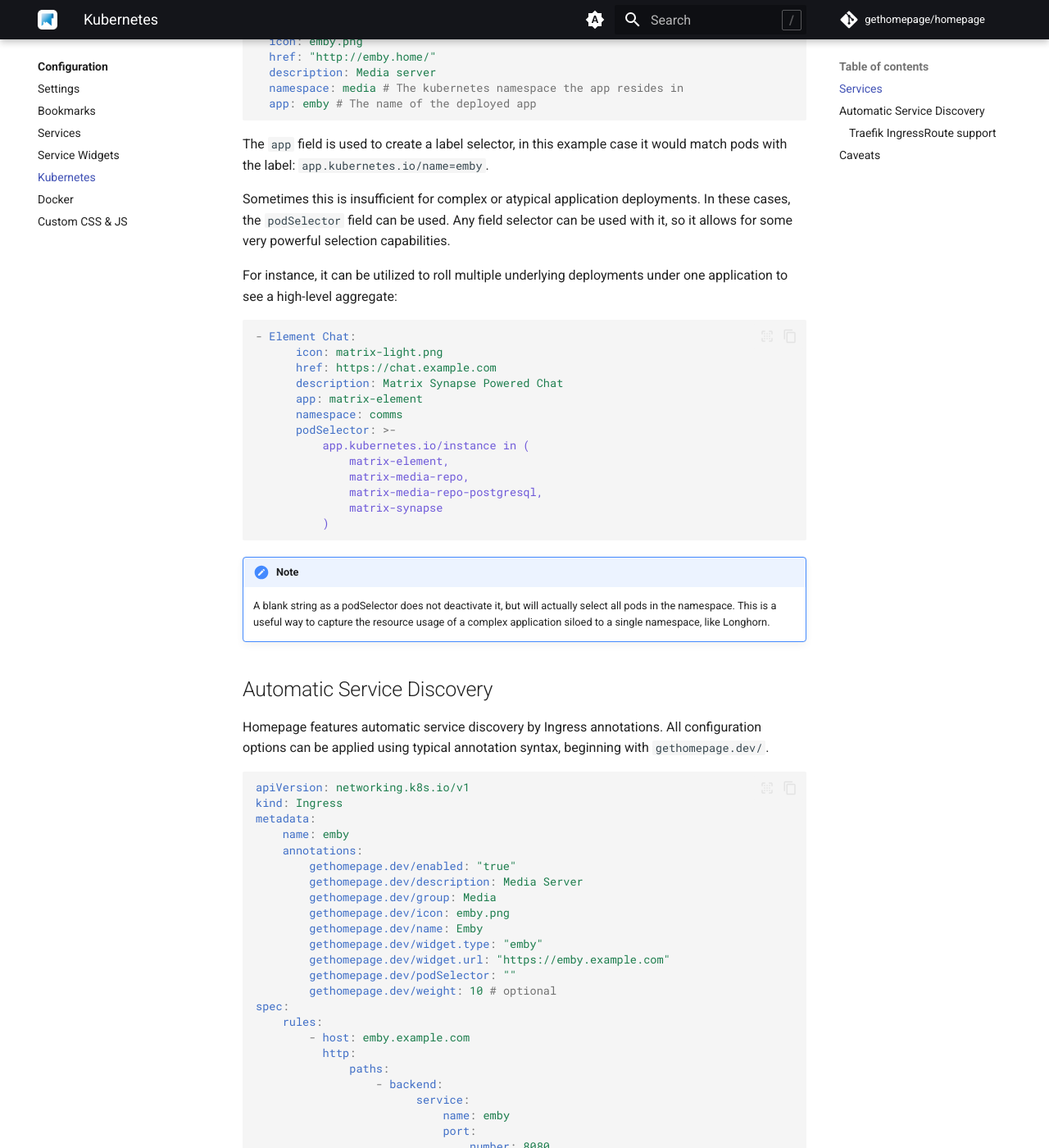
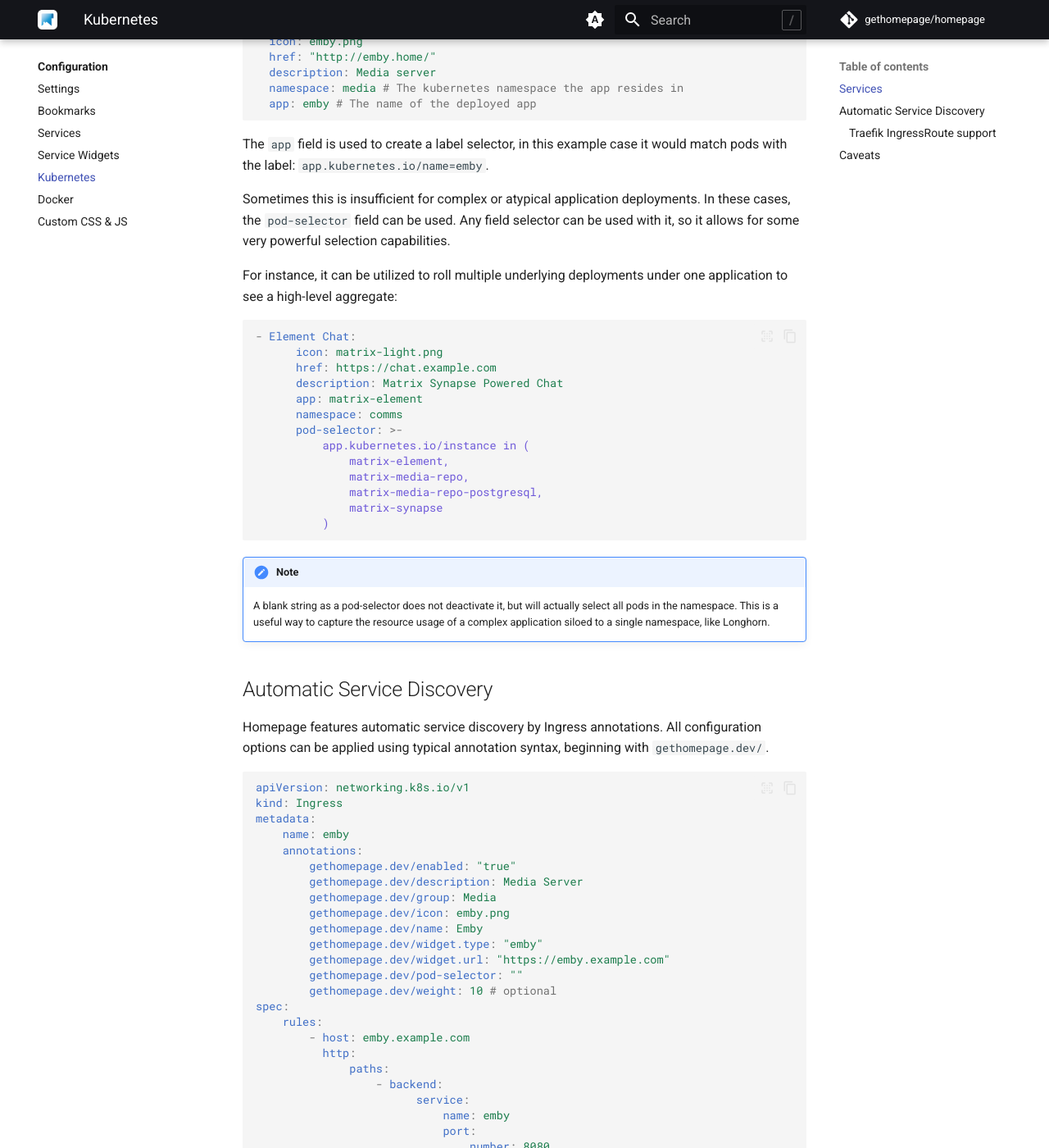
Before and after one commit to jobstar-git/home_p, an MkDocs documentation site: the page built from docs/configs/kubernetes.md, in a window 1280 px wide and 1400 px high, scrolled down 782 px. Shown: the whole window at 82% size. Built offline with MkDocs 1.6.1 and Material for MkDocs 9.7.7, drawn with Linux system fonts in a browser that asks for light colours; comment, search, counter and statistics services are not loaded; the version menu is left out; some of the changed text lies outside the part shown.

Commit message:
Fix references to podSelector in k8s manifests (#2187)

```diff
--- a/docs/configs/kubernetes.md
+++ b/docs/configs/kubernetes.md
@@ -36,7 +36,7 @@ Inside of the service you'd like to connect to a pod:
 
 The `app` field is used to create a label selector, in this example case it would match pods with the label: `app.kubernetes.io/name=emby`.
 
-Sometimes this is insufficient for complex or atypical application deployments. In these cases, the `podSelector` field can be used. Any field selector can be used with it, so it allows for some very powerful selection capabilities.
+Sometimes this is insufficient for complex or atypical application deployments. In these cases, the `pod-selector` field can be used. Any field selector can be used with it, so it allows for some very powerful selection capabilities.
 
 For instance, it can be utilized to roll multiple underlying deployments under one application to see a high-level aggregate:
 
@@ -47,7 +47,7 @@ For instance, it can be utilized to roll multiple underlying deployments under o
       description: Matrix Synapse Powered Chat
       app: matrix-element
       namespace: comms
-      podSelector: >-
+      pod-selector: >-
           app.kubernetes.io/instance in (
               matrix-element,
               matrix-media-repo,
@@ -58,7 +58,7 @@ For instance, it can be utilized to roll multiple underlying deployments under o
 
 !!! note
 
-    A blank string as a podSelector does not deactivate it, but will actually select all pods in the namespace. This is a useful way to capture the resource usage of a complex application siloed to a single namespace, like Longhorn.
+    A blank string as a pod-selector does not deactivate it, but will actually select all pods in the namespace. This is a useful way to capture the resource usage of a complex application siloed to a single namespace, like Longhorn.
 
 ## Automatic Service Discovery
 
@@ -77,7 +77,7 @@ metadata:
         gethomepage.dev/name: Emby
         gethomepage.dev/widget.type: "emby"
         gethomepage.dev/widget.url: "https://emby.example.com"
-        gethomepage.dev/podSelector: ""
+        gethomepage.dev/pod-selector: ""
         gethomepage.dev/weight: 10 # optional
 spec:
     rules:
@@ -113,7 +113,7 @@ metadata:
         gethomepage.dev/name: Emby
         gethomepage.dev/widget.type: "emby"
         gethomepage.dev/widget.url: "https://emby.example.com"
-        gethomepage.dev/podSelector: ""
+        gethomepage.dev/pod-selector: ""
         gethomepage.dev/weight: 10 # optional
 spec:
     entryPoints:
```
Also changed, not shown: kubernetes.md (+2 -2 lines), 1 other file.
